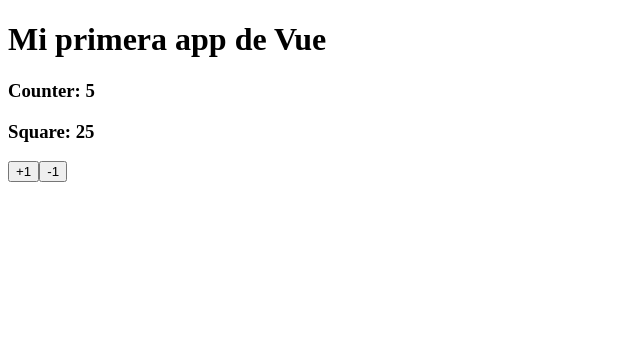
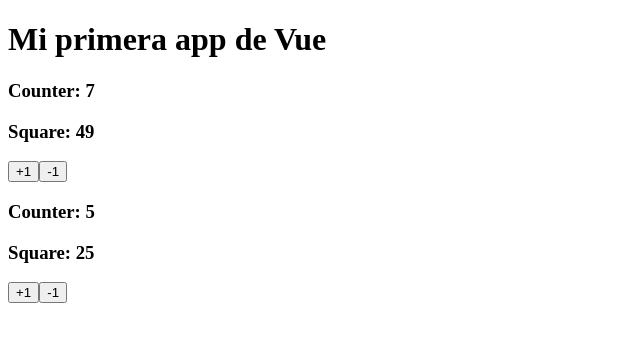
Before and after one commit to saaralozano/indecision-app, a Vue app: page / in a window 1280 px wide. Shown: the top 342 px of the page, without its empty margins (0-640 px from the left). Built offline with nearby package versions, Linux system fonts and the light colour scheme.

Commit message:
Diferentes modos para crear componentes

```diff
--- a/src/App.vue
+++ b/src/App.vue
@@ -2,12 +2,14 @@
 <template>
    <h1>Mi primera app de Vue</h1>
 
-   <MeusNumerator :valorem="5" />
+   <MeusNumerator :valorem="7" />
+   <MeusNumeratorScript :valorem="5" />
 
 </template>
 
 <script lang="ts" setup>
   import MeusNumerator from './components/MeusNumerator.vue';
+  import MeusNumeratorScript from './components/MeusNumeratorScript.vue'
 
 
 </script>
--- /dev/null
+++ b/src/components/MeusNumeratorScript.vue
@@ -0,0 +1,36 @@
+
+<template>
+    <section>
+
+        <h3>Counter: {{ numerus }}</h3>
+        <h3>Square: {{ quadrataNumerus }}</h3>
+
+
+        <div>
+            <button @click="numerus++">+1</button>
+            <button @click="numerus--">-1</button>
+        </div>
+    </section>
+</template>
+
+<script lang="ts">
+    import { computed, ref, defineComponent } from 'vue';
+
+    export default defineComponent({
+        props: {
+            valorem: { type: Number, required: true }
+        },
+
+        setup(props) {
+            const numerus = ref(props.valorem);
+            const quadrataNumerus = computed(() => numerus.value * numerus.value);
+
+            return {
+                numerus,
+                quadrataNumerus,
+            }
+        }
+    });
+
+
+</script>
```
